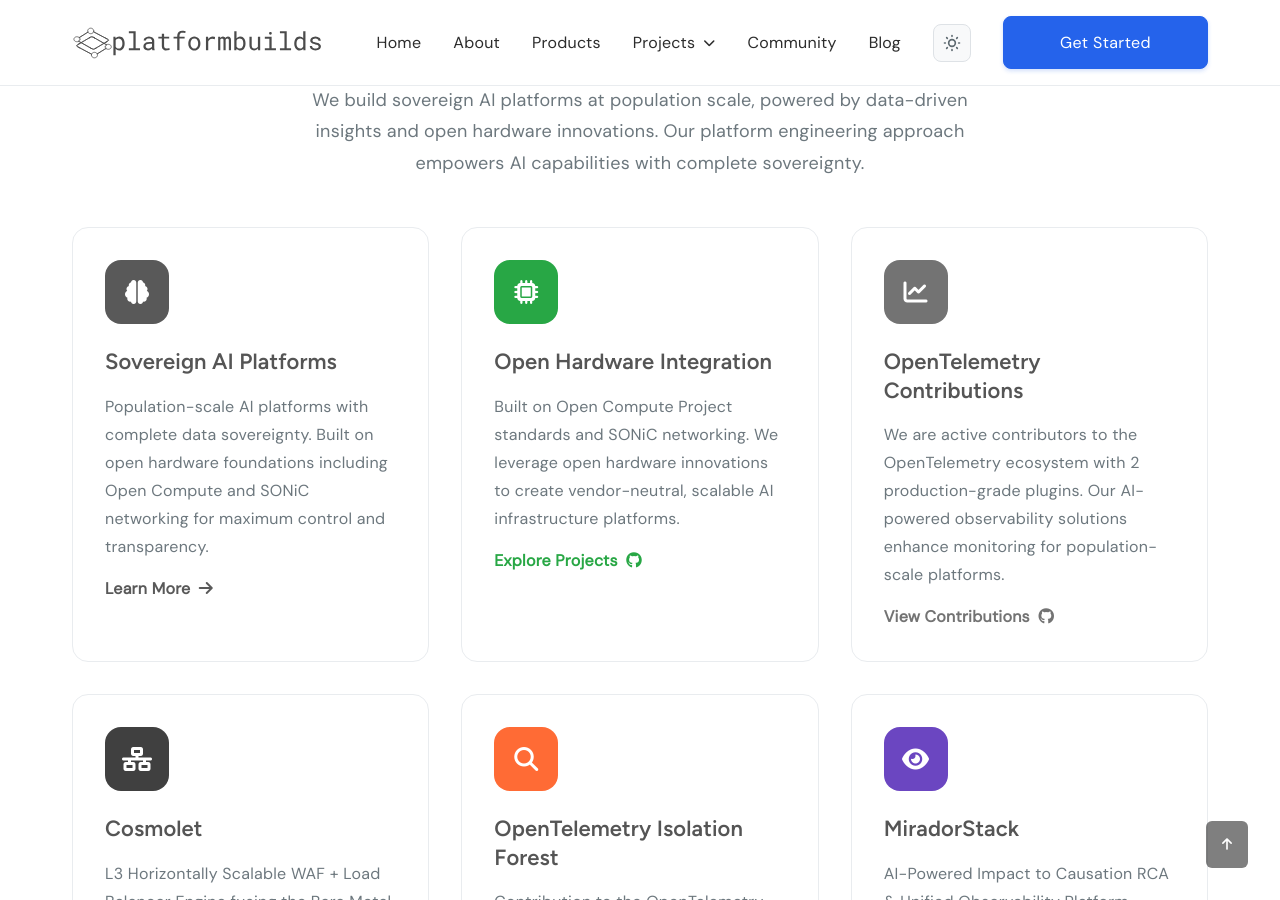
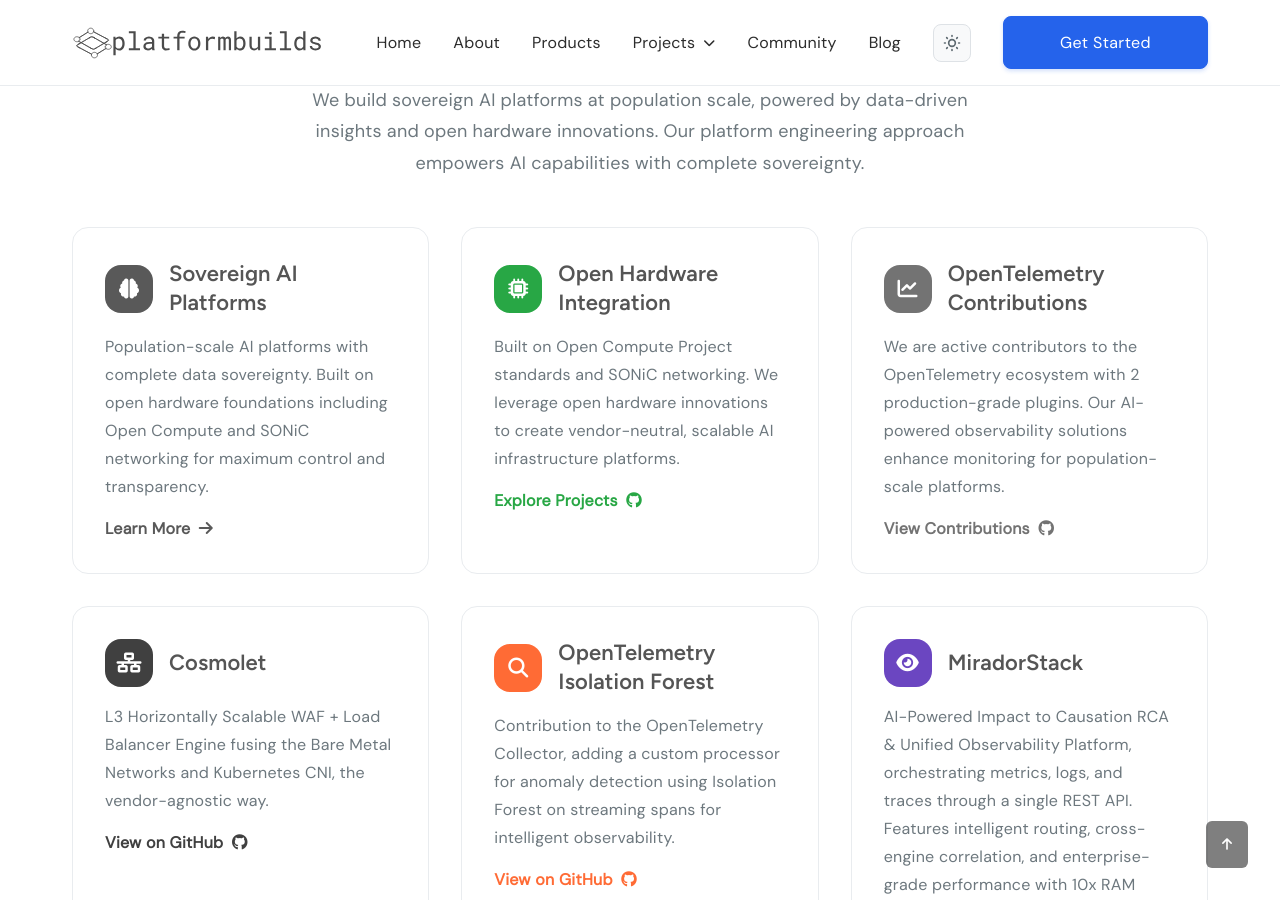
Before and after one commit to platformbuilds/platformbuilds-site, a Jekyll site: the page built from index.md, in a window 1280 px wide and 900 px high, scrolled down 1147 px. Built offline with Jekyll 4.4.1, drawn with Linux system fonts in a browser that asks for light colours.

Commit message:
Fix card layouts to display icons and titles inline instead of stacked

```diff
--- a/index.md
+++ b/index.md
@@ -23,10 +23,12 @@
 
         <div class="grid grid-3">
             <div class="card">
-                <div style="width: 64px; height: 64px; background: var(--color-secondary); border-radius: var(--border-radius-xl); display: flex; align-items: center; justify-content: center; margin-bottom: 1.5rem;">
-                    <i class="fas fa-brain" style="color: var(--text-white); font-size: 24px;"></i>
+                <div style="display: flex; align-items: center; gap: 1rem; margin-bottom: 1rem;">
+                    <div style="width: 48px; height: 48px; background: var(--color-secondary); border-radius: var(--border-radius-xl); display: flex; align-items: center; justify-content: center; flex-shrink: 0;">
+                        <i class="fas fa-brain" style="color: var(--text-white); font-size: 20px;"></i>
+                    </div>
+                    <h3 style="margin: 0;">Sovereign AI Platforms</h3>
                 </div>
-                <h3>Sovereign AI Platforms</h3>
                 <p>Population-scale AI platforms with complete data sovereignty. Built on open hardware foundations including Open Compute and SONiC networking for maximum control and transparency.</p>
                 <a href="/projects/platform-engineering/" style="color: var(--color-secondary); font-weight: var(--font-weight-semibold); text-decoration: none;">
                     Learn More <i class="fas fa-arrow-right" style="margin-left: 0.25rem;"></i>
@@ -34,10 +36,12 @@
             </div>
 
             <div class="card">
-                <div style="width: 64px; height: 64px; background: var(--color-success); border-radius: var(--border-radius-xl); display: flex; align-items: center; justify-content: center; margin-bottom: 1.5rem;">
-                    <i class="fas fa-microchip" style="color: var(--text-white); font-size: 24px;"></i>
+                <div style="display: flex; align-items: center; gap: 1rem; margin-bottom: 1rem;">
+                    <div style="width: 48px; height: 48px; background: var(--color-success); border-radius: var(--border-radius-xl); display: flex; align-items: center; justify-content: center; flex-shrink: 0;">
+                        <i class="fas fa-microchip" style="color: var(--text-white); font-size: 20px;"></i>
+                    </div>
+                    <h3 style="margin: 0;">Open Hardware Integration</h3>
                 </div>
-                <h3>Open Hardware Integration</h3>
                 <p>Built on Open Compute Project standards and SONiC networking. We leverage open hardware innovations to create vendor-neutral, scalable AI infrastructure platforms.</p>
                 <a href="https://github.com/platformbuilds" target="_blank" style="color: var(--color-success); font-weight: var(--font-weight-semibold); text-decoration: none;">
                     Explore Projects <i class="fab fa-github" style="margin-left: 0.25rem;"></i>
@@ -45,10 +49,12 @@
             </div>
 
             <div class="card">
-                <div style="width: 64px; height: 64px; background: var(--color-tertiary); border-radius: var(--border-radius-xl); display: flex; align-items: center; justify-content: center; margin-bottom: 1.5rem;">
-                    <i class="fas fa-chart-line" style="color: var(--text-white); font-size: 24px;"></i>
+                <div style="display: flex; align-items: center; gap: 1rem; margin-bottom: 1rem;">
+                    <div style="width: 48px; height: 48px; background: var(--color-tertiary); border-radius: var(--border-radius-xl); display: flex; align-items: center; justify-content: center; flex-shrink: 0;">
+                        <i class="fas fa-chart-line" style="color: var(--text-white); font-size: 20px;"></i>
+                    </div>
+                    <h3 style="margin: 0;">OpenTelemetry Contributions</h3>
                 </div>
-                <h3>OpenTelemetry Contributions</h3>
                 <p>We are active contributors to the OpenTelemetry ecosystem with 2 production-grade plugins. Our AI-powered observability solutions enhance monitoring for population-scale platforms.</p>
                 <a href="https://github.com/open-telemetry/opentelemetry-collector-contrib/issues?q=aarvee11" target="_blank" style="color: var(--color-tertiary); font-weight: var(--font-weight-semibold); text-decoration: none;">
                     View Contributions <i class="fab fa-github" style="margin-left: 0.25rem;"></i>
@@ -59,10 +65,12 @@
         <!-- Additional Projects Row -->
         <div class="grid grid-3" style="margin-top: 2rem;">
             <div class="card">
-                <div style="width: 64px; height: 64px; background: var(--color-primary); border-radius: var(--border-radius-xl); display: flex; align-items: center; justify-content: center; margin-bottom: 1.5rem;">
-                    <i class="fas fa-network-wired" style="color: var(--text-white); font-size: 24px;"></i>
+                <div style="display: flex; align-items: center; gap: 1rem; margin-bottom: 1rem;">
+                    <div style="width: 48px; height: 48px; background: var(--color-primary); border-radius: var(--border-radius-xl); display: flex; align-items: center; justify-content: center; flex-shrink: 0;">
+                        <i class="fas fa-network-wired" style="color: var(--text-white); font-size: 20px;"></i>
+                    </div>
+                    <h3 style="margin: 0;">Cosmolet</h3>
                 </div>
-                <h3>Cosmolet</h3>
                 <p>L3 Horizontally Scalable WAF + Load Balancer Engine fusing the Bare Metal Networks and Kubernetes CNI, the vendor-agnostic way.</p>
                 <a href="https://github.com/platformbuilds/cosmolet" target="_blank" style="color: var(--color-primary); font-weight: var(--font-weight-semibold); text-decoration: none;">
                     View on GitHub <i class="fab fa-github" style="margin-left: 0.25rem;"></i>
@@ -70,10 +78,12 @@
             </div>
 
             <div class="card">
-                <div style="width: 64px; height: 64px; background: #FF6B35; border-radius: var(--border-radius-xl); display: flex; align-items: center; justify-content: center; margin-bottom: 1.5rem;">
-                    <i class="fas fa-search" style="color: var(--text-white); font-size: 24px;"></i>
+                <div style="display: flex; align-items: center; gap: 1rem; margin-bottom: 1rem;">
+                    <div style="width: 48px; height: 48px; background: #FF6B35; border-radius: var(--border-radius-xl); display: flex; align-items: center; justify-content: center; flex-shrink: 0;">
+                        <i class="fas fa-search" style="color: var(--text-white); font-size: 20px;"></i>
+                    </div>
+                    <h3 style="margin: 0;">OpenTelemetry Isolation Forest</h3>
                 </div>
-                <h3>OpenTelemetry Isolation Forest</h3>
                 <p>Contribution to the OpenTelemetry Collector, adding a custom processor for anomaly detection using Isolation Forest on streaming spans for intelligent observability.</p>
                 <a href="https://github.com/open-telemetry/opentelemetry-collector-contrib/issues/41707" target="_blank" style="color: #FF6B35; font-weight: var(--font-weight-semibold); text-decoration: none;">
                     View on GitHub <i class="fab fa-github" style="margin-left: 0.25rem;"></i>
@@ -81,10 +91,12 @@
             </div>
 
             <div class="card">
-                <div style="width: 64px; height: 64px; background: #6B46C1; border-radius: var(--border-radius-xl); display: flex; align-items: center; justify-content: center; margin-bottom: 1.5rem;">
-                    <i class="fas fa-eye" style="color: var(--text-white); font-size: 24px;"></i>
+                <div style="display: flex; align-items: center; gap: 1rem; margin-bottom: 1rem;">
+                    <div style="width: 48px; height: 48px; background: #6B46C1; border-radius: var(--border-radius-xl); display: flex; align-items: center; justify-content: center; flex-shrink: 0;">
+                        <i class="fas fa-eye" style="color: var(--text-white); font-size: 20px;"></i>
+                    </div>
+                    <h3 style="margin: 0;">MiradorStack</h3>
                 </div>
-                <h3>MiradorStack</h3>
                 <p>AI-Powered Impact to Causation RCA & Unified Observability Platform, orchestrating metrics, logs, and traces through a single REST API. Features intelligent routing, cross-engine correlation, and enterprise-grade performance with 10x RAM reduction.</p>
                 <a href="https://github.com/platformbuilds/mirador-core" target="_blank" style="color: #6B46C1; font-weight: var(--font-weight-semibold); text-decoration: none;">
                     View on GitHub <i class="fab fa-github" style="margin-left: 0.25rem;"></i>
```
